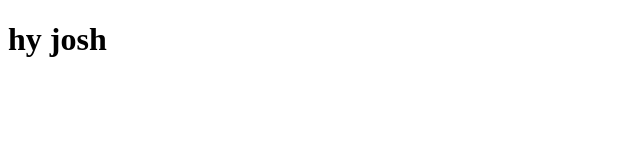
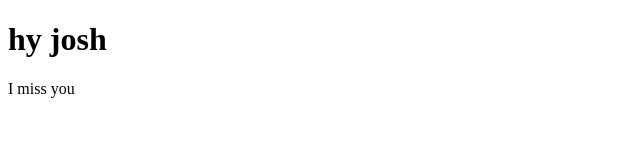
Before and after one commit to brendahuwitonze/josh, a plain HTML site: page index.html in a window 1280 px wide. Shown: the full height of the page, 0-640 px from the left. Drawn offline with Linux system fonts and the light colour scheme.

Commit message:
add paragraph

```diff
--- a/index.html
+++ b/index.html
@@ -7,5 +7,6 @@
 </head>
 <body>
     <h1>hy josh</h1>
+    <p>I miss you</p>
 </body>
 </html>
```
